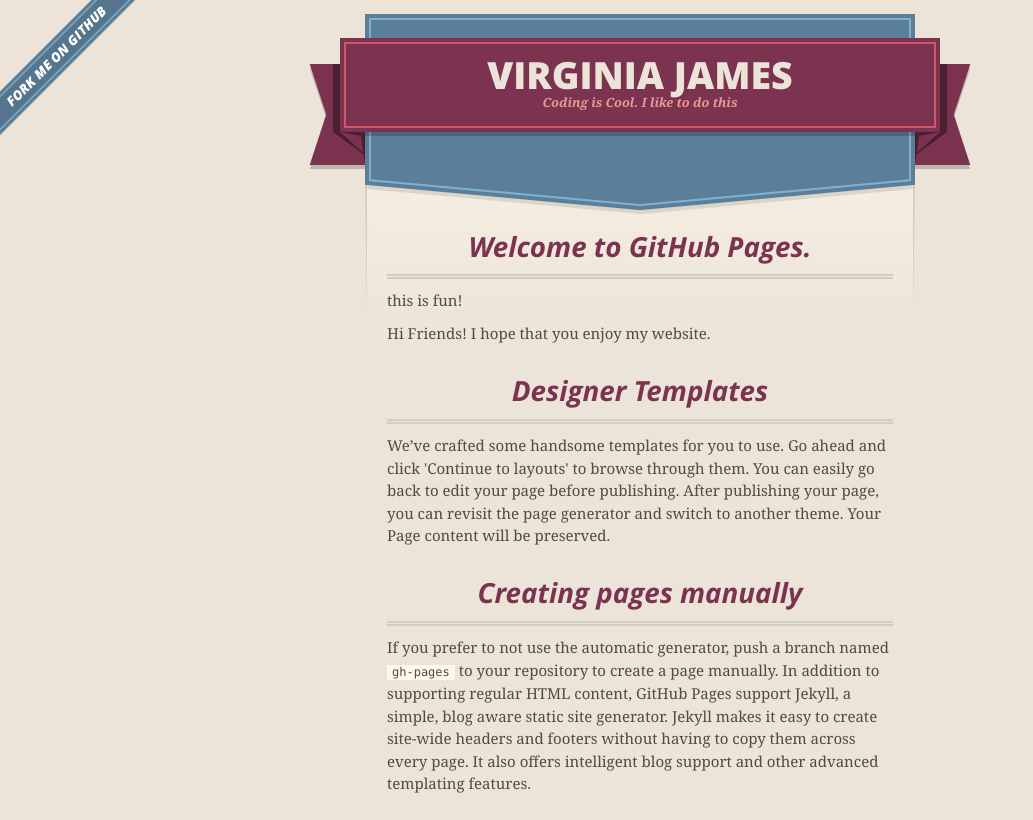
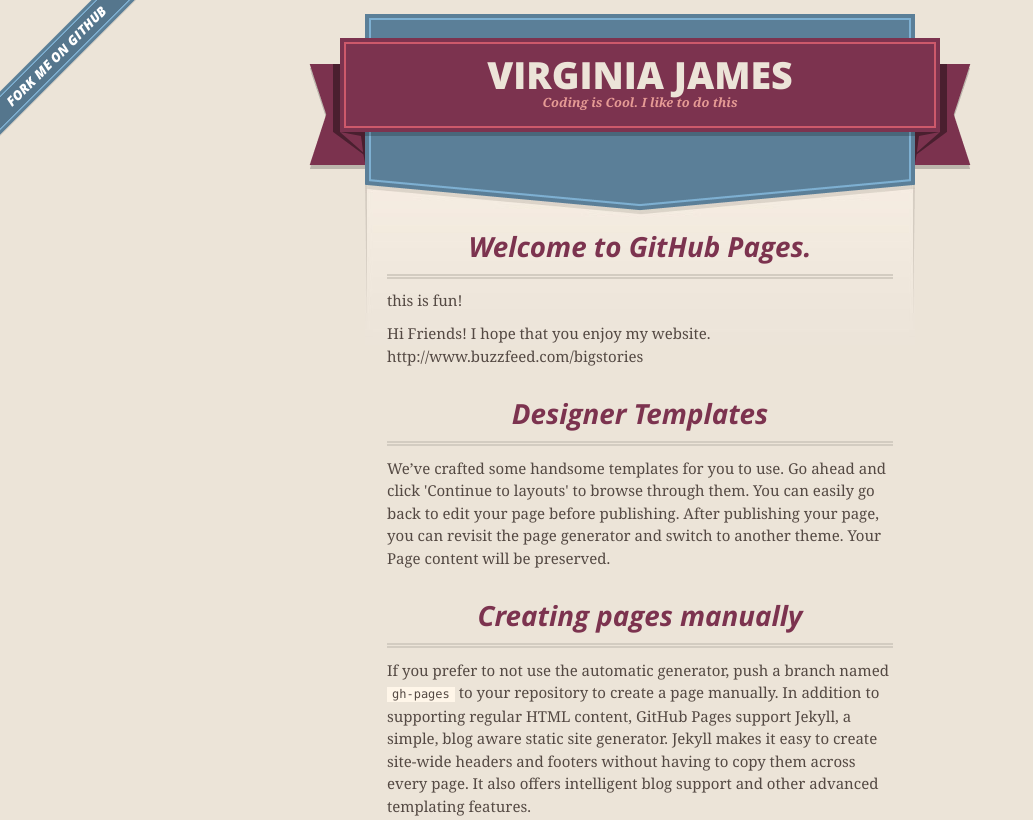
Before and after one commit to vcj6/vcj6.github.io, a plain HTML site: page index.html in a window 1280 px wide. Shown: the top 820 px of the page, without its empty margins (0-1033 px from the left). Drawn offline with nearby package versions, Linux system fonts and the light colour scheme.

Commit message:
Update index.html

```diff
--- a/index.html
+++ b/index.html
@@ -50,7 +50,7 @@
 
 <p>this is fun! </p>
 
-<p>Hi Friends! I hope that you enjoy my website.
+<p>Hi Friends! I hope that you enjoy my website. http://www.buzzfeed.com/bigstories
 <h3>
 <a id="designer-templates" class="anchor" href="#designer-templates" aria-hidden="true"><span class="octicon octicon-link"></span></a>Designer Templates</h3>
 
```
